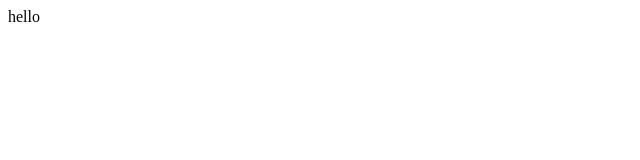
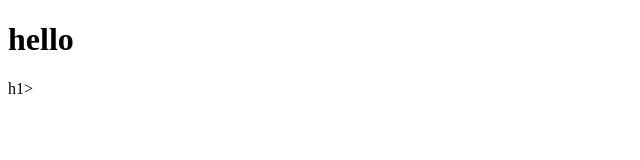
Before and after one commit to mtsolt/shaw-github, a plain HTML site: page index.html in a window 1280 px wide. Shown: the whole page, without its empty margins (0-640 px from the left). Drawn offline with Linux system fonts and the light colour scheme.

Commit message:
hello in h1

```diff
--- a/index.html
+++ b/index.html
@@ -12,7 +12,7 @@
   </head>
 
   <body>
-    hello
+    <h1>hello</h1>h1>
   </body>
 
 </html>
```
